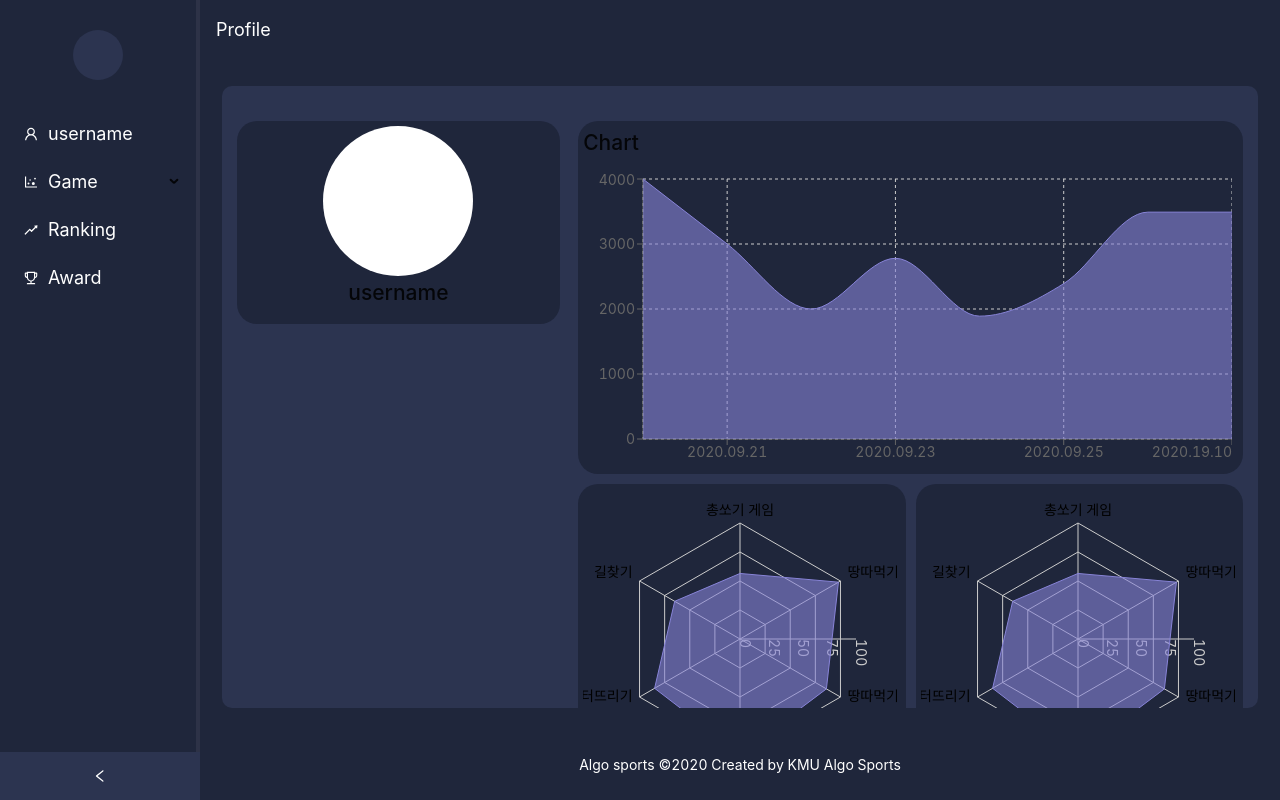
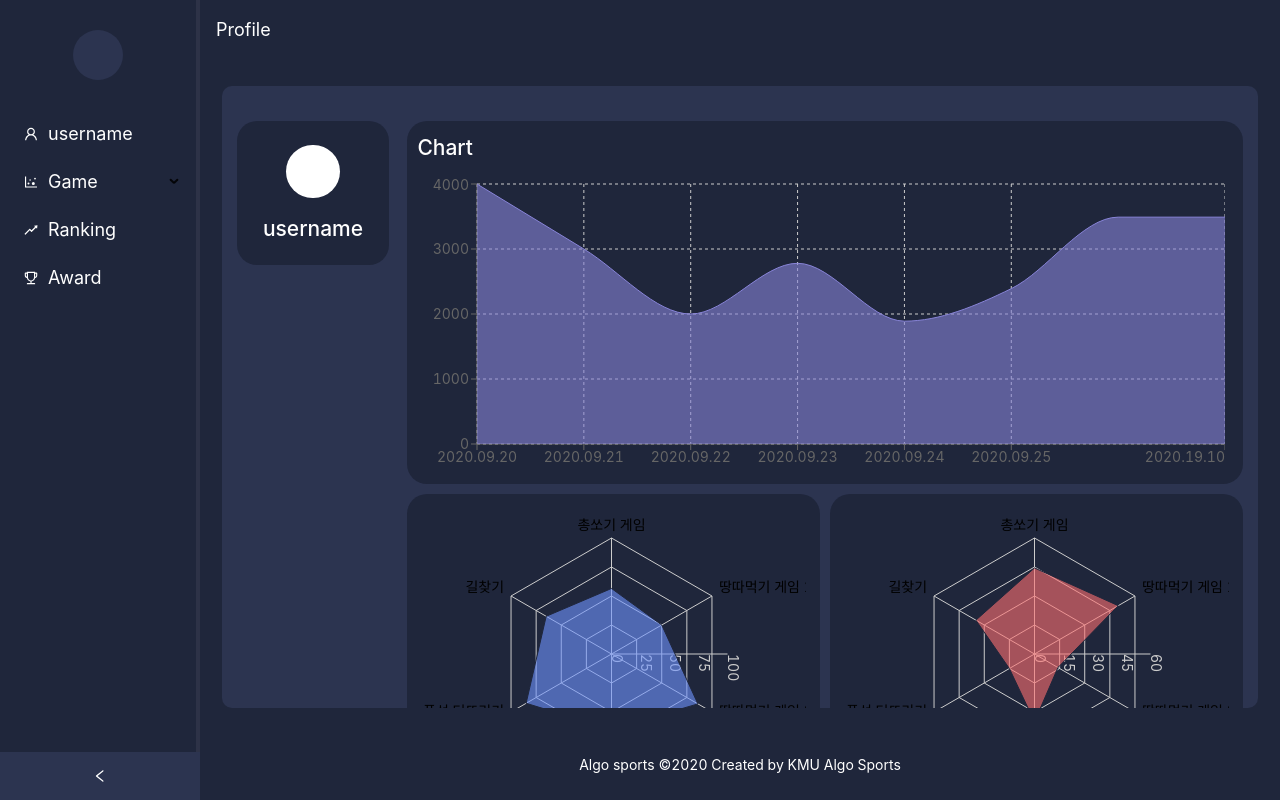
Before and after one commit to Algo-Sports/algo-sports-front, a Next.js app: page /profile in a window 1280 px wide. Built offline with nearby package versions, Linux system fonts and the light colour scheme.

Commit message:
feat: style 분리, left nav bar Component 분리

```diff
--- a/pages/components/card.js
+++ b/pages/components/card.js
@@ -1,5 +1,5 @@
 import React, { Component } from 'react';
-
+import styles from '../../styles/card.module.css'
 class Card extends Component {
     constructor(props) {
         super(props);
@@ -7,7 +7,7 @@ class Card extends Component {
 
     render() {
         return(
-            <div style = {{background: "#1F263B", borderRadius: 20, margin: 5, padding: 5}}>
+            <div className = {styles.card}>
                 {this.props.children}
             </div>
 
--- /dev/null
+++ b/pages/components/leftNavBar.js
@@ -0,0 +1,55 @@
+import React, { Component } from 'react';
+import styles from '../../styles/siderLayout.module.css'
+import { Layout, Menu} from 'antd';
+import {
+  DotChartOutlined,
+  RiseOutlined,
+  TrophyOutlined,
+  UserOutlined,
+} from '@ant-design/icons';
+import { withRouter } from 'next/router'
+const { Sider } = Layout;
+const { SubMenu } = Menu;
+
+class LeftNavBar extends Component {
+    constructor(props) {
+        super(props);
+    }
+
+    state = {
+      collapsed: false,
+    };
+
+    onCollapse = collapsed => {
+      this.setState({ collapsed });
+    };
+
+    render() {
+        return (
+            <Sider className={styles.leftSideNav} collapsible collapsed={this.state.collapsed} onCollapse={this.onCollapse}>
+              <div className={styles.logo} onClick  = {() => this.props.router.push('/')}/>
+              <Menu className={styles.leftSideNavMenu} mode="inline">
+                <Menu.Item className={styles.leftSideNavMenuItem} key="1" icon={<UserOutlined />} onClick  = {() => this.props.router.push('/profile')}>
+                  username
+                </Menu.Item>
+                <SubMenu className={styles.leftSideNavSubMenu} key="GameOption" icon={<DotChartOutlined />} title="Game">
+                  <Menu.Item className={styles.leftSideNavSubMenuItem} key="gameList" onClick  = {() => this.props.router.push('/gamelist')}>
+                    Game List
+                  </Menu.Item>
+                  <Menu.Item className={styles.leftSideNavSubMenuItem} key="createGame" onClick  = {() => this.props.router.push('/createGame')}>
+                    Create Game
+                  </Menu.Item>
+                </SubMenu>
+                <Menu.Item className={styles.leftSideNavMenuItem} key="2" icon={<RiseOutlined />} onClick  = {() => this.props.router.push('/ranking')}>
+                  Ranking
+                </Menu.Item>
+                <Menu.Item className={styles.leftSideNavMenuItem} key="3" icon={<TrophyOutlined />} onClick  = {() => this.props.router.push('/award')}>
+                  Award
+                </Menu.Item>
+              </Menu>
+            </Sider>
+        )
+    }
+}
+
+export default withRouter(LeftNavBar);
--- a/pages/components/winningRateChart.js
+++ b/pages/components/winningRateChart.js
@@ -1,14 +1,15 @@
 import React, { PureComponent } from 'react';
 import {
-  Radar, RadarChart, PolarGrid, PolarAngleAxis, PolarRadiusAxis,ResponsiveContainer, Tooltip
+  Radar, RadarChart, PolarGrid, PolarAngleAxis, PolarRadiusAxis,ResponsiveContainer, Tooltip, Label
 } from 'recharts';
-
 
 class WinningRateChart extends PureComponent {
   constructor(props) {
     super(props);
     this.data = props.data;
     this.height = props.height;
+    this.dateKey = props.dataKey;
+    this.fillColor = props.fillColor;
   }
 
   render() {
@@ -23,7 +24,8 @@ class WinningRateChart extends PureComponent {
           <PolarAngleAxis dataKey="gamename"/>
           <PolarRadiusAxis />
           <Tooltip />
-          <Radar dataKey="A" stroke="#8884d8" fill="#8884d8" fillOpacity={0.6} />
+          <Label dataKey = "gamename" style = {{color: "white"}}/>
+          <Radar dataKey={this.dateKey} stroke="#1F263B" fill={this.fillColor} fillOpacity={0.6} />
         </RadarChart>
       </ResponsiveContainer>
     );
--- a/pages/layouts/siderLayout.js
+++ b/pages/layouts/siderLayout.js
@@ -1,23 +1,14 @@
 import React, { Component } from 'react';
 import styles from '../../styles/siderLayout.module.css'
-import { Layout, Menu, Breadcrumb } from 'antd';
+import { Layout, Breadcrumb } from 'antd';
 import { withRouter } from 'next/router'
-import {
-  DotChartOutlined,
-  RiseOutlined,
-  TrophyOutlined,
-  UserOutlined,
-} from '@ant-design/icons';
 import { Scrollbars } from 'react-custom-scrollbars';
+import LeftNavBar from '../components/leftNavBar';
 
-const { Header, Content, Footer, Sider } = Layout;
-const { SubMenu } = Menu;
+const { Header, Content, Footer} = Layout;
 
 class SiderLayout extends Component {
 
-  state = {
-    collapsed: false,
-  };
 
   capitalizeFirstLetter(str) {
     return str.charAt(0).toUpperCase() + str.slice(1);
@@ -37,38 +28,13 @@ class SiderLayout extends Component {
     })
   }
 
-  onCollapse = collapsed => {
-    this.setState({ collapsed });
-  };
 
 
   render() {
     return (
 
       <Layout style={{ minHeight: '100vh' }}>
-        <Sider className={styles.leftSideNav} collapsible collapsed={this.state.collapsed} onCollapse={this.onCollapse}>
-          <div className={styles.logo} onClick  = {() => this.props.router.push('/')}/>
-          <Menu className={styles.leftSideNavMenu} mode="inline">
-            <Menu.Item className={styles.leftSideNavMenuItem} key="1" icon={<UserOutlined />} onClick  = {() => this.props.router.push('/profile')}>
-              username
-            </Menu.Item>
-            <SubMenu className={styles.leftSideNavSubMenu} key="GameOption" icon={<DotChartOutlined />} title="Game">
-              <Menu.Item className={styles.leftSideNavSubMenuItem} key="gameList" onClick  = {() => this.props.router.push('/gamelist')}>
-                Game List
-              </Menu.Item>
-              <Menu.Item className={styles.leftSideNavSubMenuItem} key="createGame" onClick  = {() => this.props.router.push('/createGame')}>
-                Create Game
-              </Menu.Item>
-            </SubMenu>
-            <Menu.Item className={styles.leftSideNavMenuItem} key="2" icon={<RiseOutlined />} onClick  = {() => this.props.router.push('/ranking')}>
-              Ranking
-            </Menu.Item>
-            <Menu.Item className={styles.leftSideNavMenuItem} key="3" icon={<TrophyOutlined />} onClick  = {() => this.props.router.push('/award')}>
-              Award
-            </Menu.Item>
-
-          </Menu>
-        </Sider>
+        <LeftNavBar/>
         <Layout className={styles.siteLayout}>
           <Header className={styles.topNav}>
             <Breadcrumb className={styles.breadcrumb} separator=">">
@@ -76,7 +42,7 @@ class SiderLayout extends Component {
             </Breadcrumb>
           </Header>
           <Content className={styles.content}>
-            <Scrollbars style={{minHeight: 500}}>
+            <Scrollbars style={{minHeight: 500}} renderTrackHorizontal={props => <div {...props} className="track-horizontal"/>}>
               <div style={{padding: 10}}>
                 {this.props.children}
               </div>
--- a/pages/profile.js
+++ b/pages/profile.js
@@ -4,6 +4,7 @@ import {Row, Col} from 'antd'
 import ExperienceChart from '../pages/components/experienceChart';
 import WinningRateChart from '../pages/components/winningRateChart';
 import Card from '../pages/components/card';
+import styles from '../styles/profile.module.css';
 
 class Profile extends Component {
   constructor(props) {
@@ -37,43 +38,43 @@ class Profile extends Component {
 
     this.winningRateData = [
       {
-        gamename: '총쏘기 게임', A: 56.5,
+        gamename: '총쏘기 게임', rate: 56.5,
       },
       {
-        gamename: '땅따먹기 게임 1', A: 98,
+        gamename: '땅따먹기 게임 1', rate: 50,
       },
       {
-        gamename: '땅따먹기 게임 2', A: 86,
+        gamename: '땅따먹기 게임 2', rate: 86,
       },
       {
-        gamename: '총쏘기 게임 2', A: 99,
+        gamename: '총쏘기 게임 2', rate: 65,
       },
       {
-        gamename: '풍선 터뜨리기', A: 85,
+        gamename: '풍선 터뜨리기', rate: 85,
       },
       {
-        gamename: '길찾기', A: 65,
+        gamename: '길찾기', rate: 65,
       },
     ];
 
     this.losingRateData = [
       {
-        gamename: '총쏘기 게임', A: 56.5,
+        gamename: '총쏘기 게임', rate: 44.5,
       },
       {
-        gamename: '땅따먹기 게임 1', A: 98,
+        gamename: '땅따먹기 게임 1', rate: 50,
       },
       {
-        gamename: '땅따먹기 게임 2', A: 86,
+        gamename: '땅따먹기 게임 2', rate: 14,
       },
       {
-        gamename: '총쏘기 게임 2', A: 99,
+        gamename: '총쏘기 게임 2', rate:35,
       },
       {
-        gamename: '풍선 터뜨리기', A: 85,
+        gamename: '풍선 터뜨리기', rate: 15,
       },
       {
-        gamename: '길찾기', A: 65,
+        gamename: '길찾기', rate: 35,
       },
     ];
   }
@@ -82,16 +83,15 @@ class Profile extends Component {
     return (
       <BaseLayout>
         <Row gutter = {8} style={{paddingTop: 20 }}>
-          <Col xs = {24} md = {24} lg = {8}>
+          <Col xs = {24} md = {24} lg = {4}>
             <Card>
-              <div style = {{width : 150, height: 150, backgroundColor:"white", margin:"auto auto auto auto", borderRadius : 75}}>
-              </div>
+              <div className = {styles.avatar}/>
               <h2 style = {{textAlign:"center"}}>
                 username
               </h2>
             </Card>
           </Col>
-          <Col xs = {24} md = {24} lg = {16}>
+          <Col xs = {24} md = {24} lg = {20}>
             <Row>
               <Col xs = {24} md = {24} lg = {24}>
                 <Card>
@@ -103,12 +103,12 @@ class Profile extends Component {
               </Col>
               <Col xs = {24} md = {12} lg = {12}>
                 <Card>
-                  <WinningRateChart data = {this.winningRateData} height = {300} minHeight = {300}/>
+                  <WinningRateChart data = {this.winningRateData} dataKey = {"rate"} height = {300} minHeight = {300} fillColor = {"#7095FF"}/>
                 </Card>
               </Col>
               <Col xs = {24} md = {12} lg = {12}>
                 <Card>
-                  <WinningRateChart data = {this.losingRateData} height = {300} minHeight = {300}/>
+                  <WinningRateChart data = {this.losingRateData} dataKey = {"rate"} height = {300} minHeight = {300} fillColor = {"#FF7070"}/>
                 </Card>
               </Col>
             </Row>
--- /dev/null
+++ b/styles/card.module.css
@@ -0,0 +1,6 @@
+.card {
+    background-color: #1F263B;
+    border-radius: 20px;
+    margin: 5px;
+    padding: 10px;
+}
--- a/styles/globals.css
+++ b/styles/globals.css
@@ -16,3 +16,7 @@ a {
 * {
   box-sizing: border-box;
 }
+
+h1,h2,h3 {
+  color: white;
+}
--- /dev/null
+++ b/styles/profile.module.css
@@ -0,0 +1,9 @@
+.avatar {
+    position: relative;
+    width: 40%;
+    height: 0;
+    padding: 20% 0;
+    margin: 1em auto;
+    border-radius: 50%;
+    background: white;
+}
--- a/styles/siderLayout.css
+++ b/styles/siderLayout.css
@@ -6,3 +6,7 @@
     background: #2C3450;
     color: white;
   }
+
+.track-horizontal {
+  display: none;
+}
```
